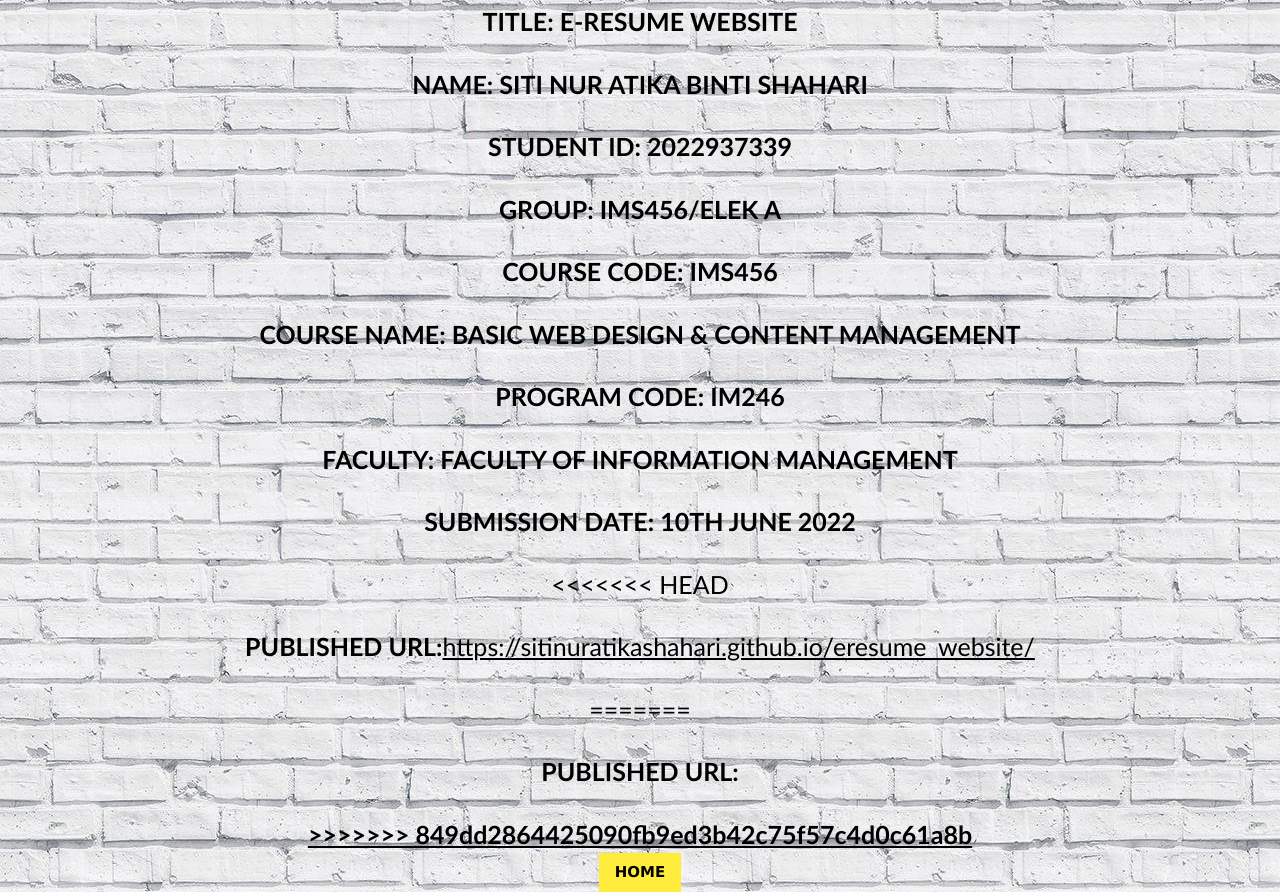
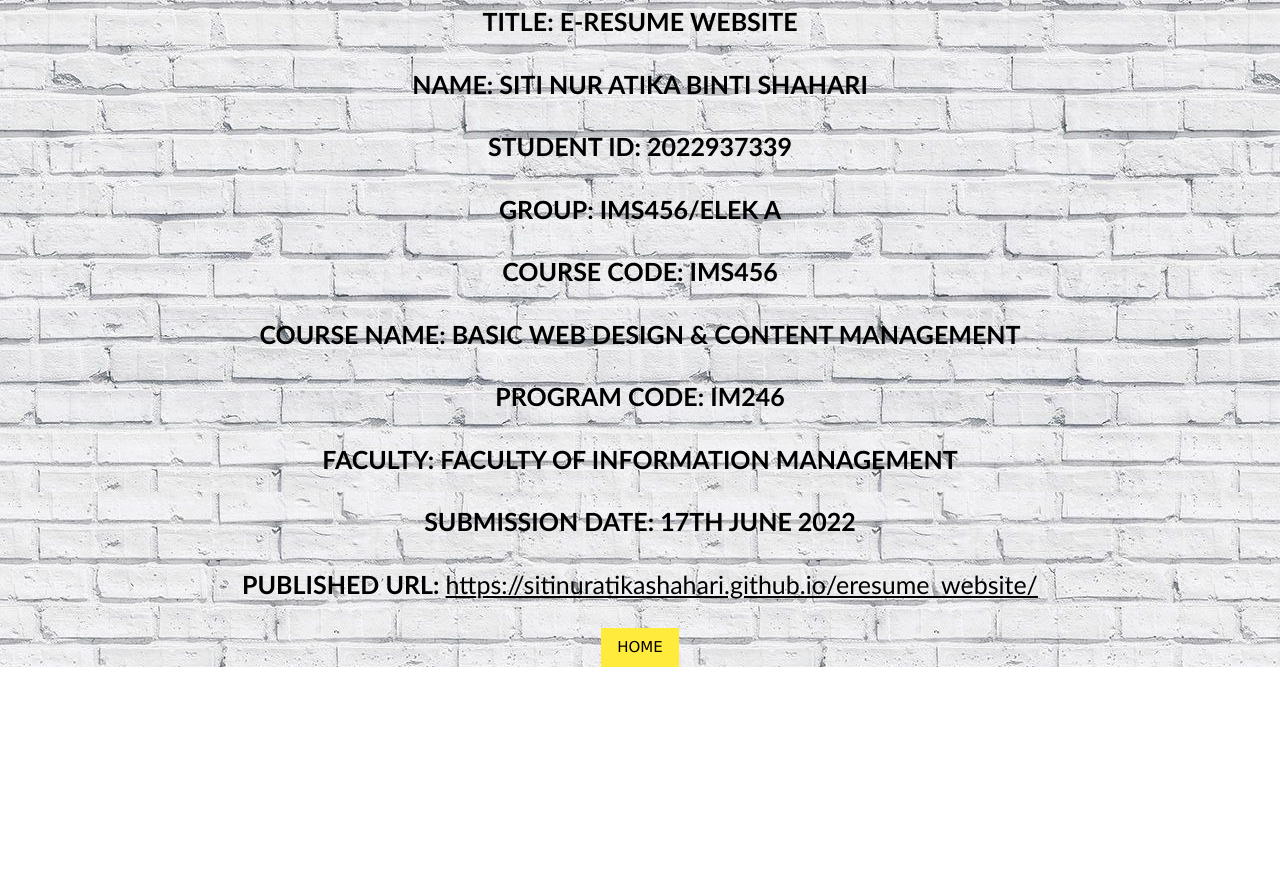
Before and after one commit to sitinuratikashahari/eresume_website, a plain HTML site: page student.html in a window 1280 px wide. Shown: the part 468-1360 px from the top of the page. After the commit the page ends 1135 px from the top, so only its background shows below. Drawn offline with nearby package versions, Linux system fonts and the light colour scheme.

Commit message:
eresume-atika

```diff
--- a/student.html
+++ b/student.html
@@ -52,12 +52,9 @@ h1{
     <p><b>COURSE NAME: BASIC WEB DESIGN & CONTENT MANAGEMENT</b></p>
     <p><b>PROGRAM CODE: IM246</b></p>
     <p><b>FACULTY: FACULTY OF INFORMATION MANAGEMENT</b></p>
-    <p><b>SUBMISSION DATE: 10TH JUNE 2022</b></p>
-<<<<<<< HEAD
-    <p><b>PUBLISHED URL:</b><a href=>https://sitinuratikashahari.github.io/eresume_website/</p></a></p>
-=======
-    <p><b>PUBLISHED URL: <a href "https://sitinuratikashahari.github.io/eresume_website/"</b></p>
->>>>>>> 849dd2864425090fb9ed3b42c75f57c4d0c61a8b
+    <p><b>SUBMISSION DATE: 17TH JUNE 2022</b></p>
+    <p><b>PUBLISHED URL: </b>
+    <a href="https://sitinuratikashahari.github.io/eresume_website/">https://sitinuratikashahari.github.io/eresume_website/</a></p>
 </div>
 
 <div class="w3-container w3-center">
```
Also changed, not shown: biodata.html (+11 -3 lines), gallery2.html (+1 -1 lines).
